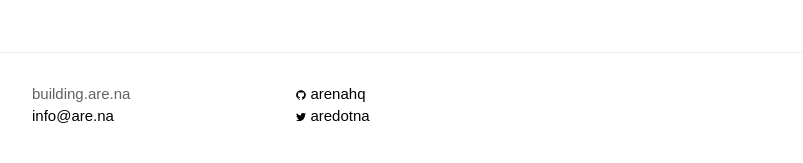
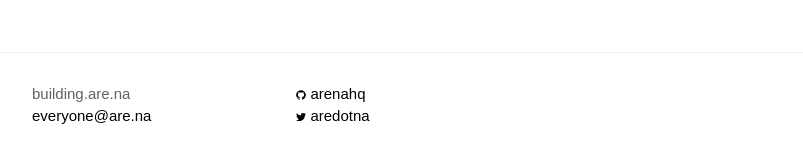
Before and after one commit to aredotna/building, a Jekyll site: the page built from _posts/2014-08-29-hello-world.markdown, in a window 1280 px wide. Shown: the part 571-734 px from the top of the page, without its empty margins (238-1041 px from the left). Built offline with Jekyll 4.4.1, drawn with Linux system fonts in a browser that asks for light colours.

Commit message:
config for gh-pages

```diff
--- a/_config.yml
+++ b/_config.yml
@@ -1,10 +1,10 @@
 # Site settings
 title: building.are.na
-email: info@are.na
+email: everyone@are.na
 description: > # this means to ignore newlines until "baseurl:"
   Building are.na
-baseurl: "" # the subpath of your site, e.g. /blog/
-url: "http://localhost:4000/" # the base hostname & protocol for your site
+baseurl: "/building" # the subpath of your site, e.g. /blog/
+url: "http://building.are.na" # the base hostname & protocol for your site
 twitter_username: aredotna
 github_username:  arenahq
 
--- a/_includes/header.html
+++ b/_includes/header.html
@@ -15,7 +15,7 @@
       </div>
 
       <div class="icon">
-        <a href="http://are.na" title=""><img src="{{ site.url }}/assets/arena-mark.svg" alt="Are.na"></a>
+        <a href="http://are.na" title=""><img src="{{ site.baseurl }}/assets/arena-mark.svg" alt="Are.na"></a>
       </div>
     </nav>
 
```
